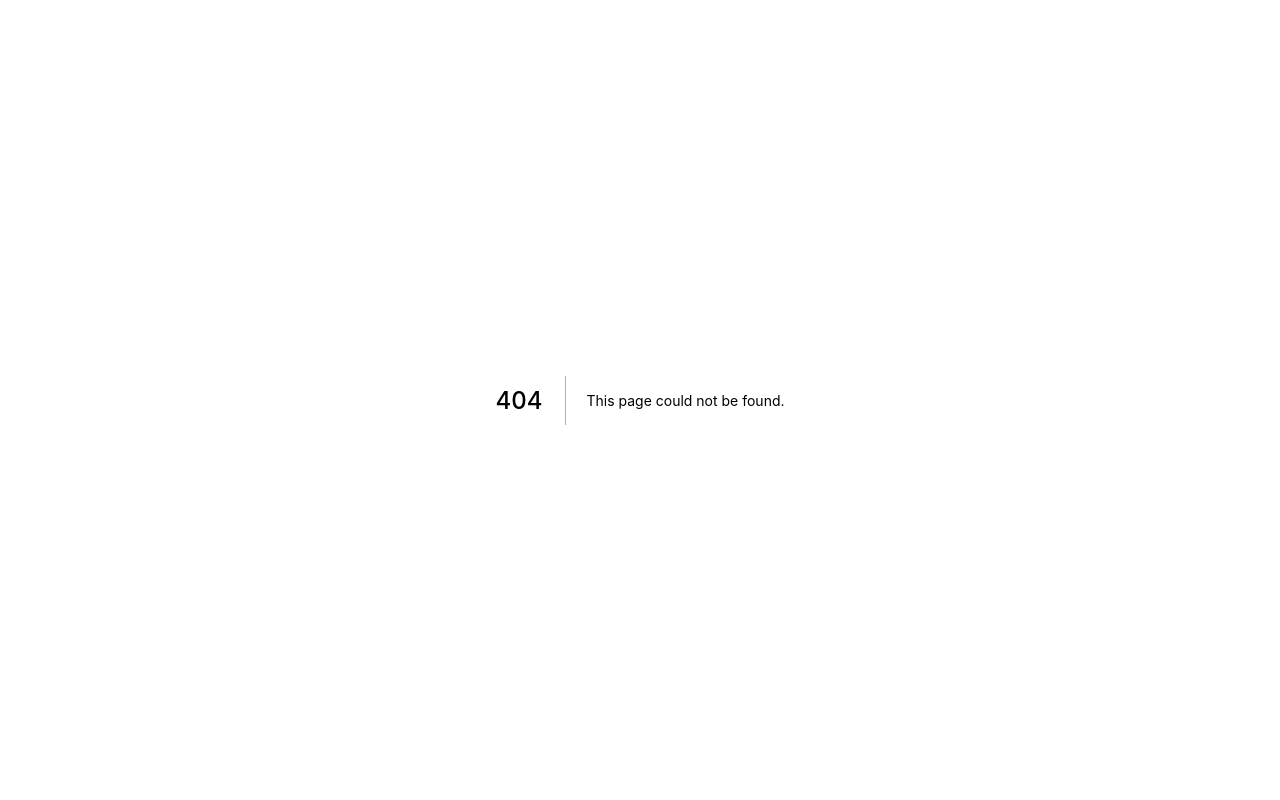
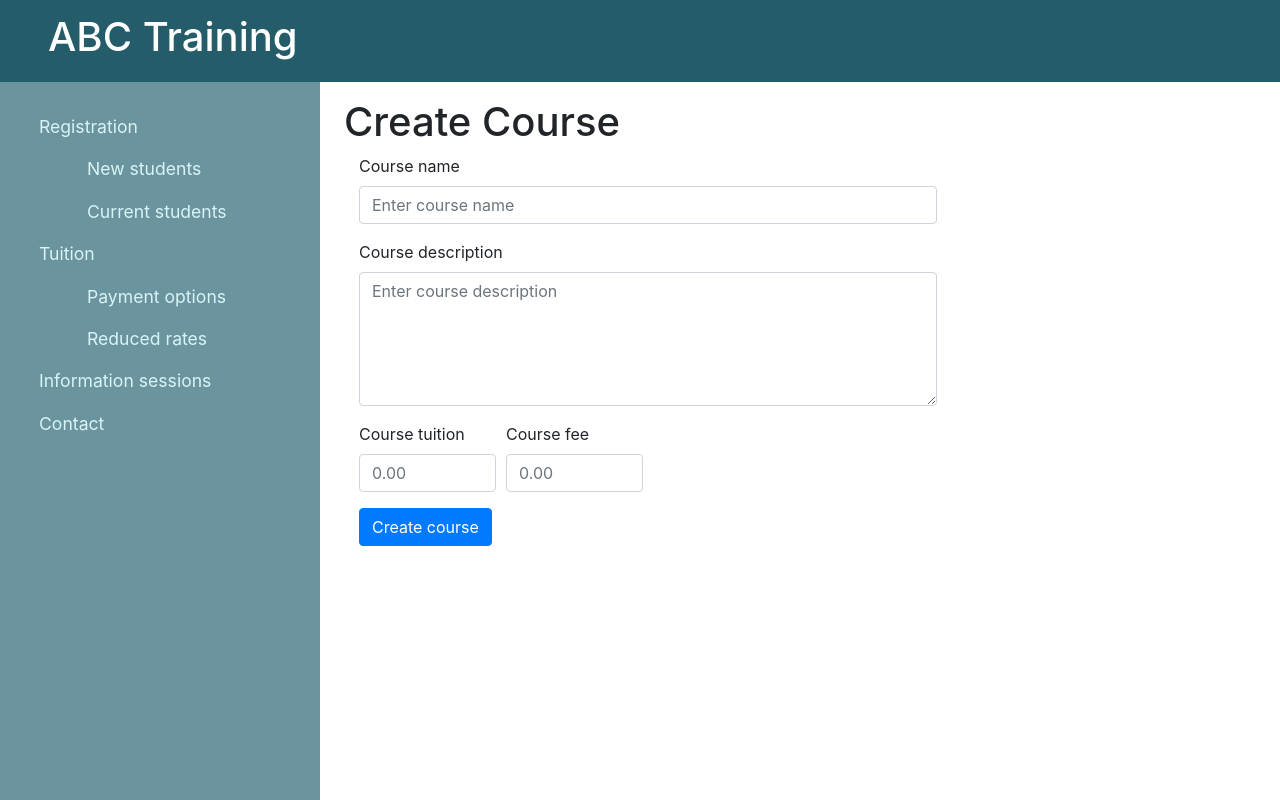
Before and after one commit to AFMS-Rowan-Software-Projects/Microservice-Project-Spring2020, a Next.js app in the folder ui/: page /admin/create in a window 1280 px wide. Before the commit this address had no page. Built offline with nearby package versions, Linux system fonts and the light colour scheme.

Commit message:
Worked on course creation

```diff
--- /dev/null
+++ b/ui/pages/admin/create.js
@@ -0,0 +1,87 @@
+import React from "react";
+import Page from "../../components/Page";
+import Form from "react-bootstrap/Form";
+import FormControl from "react-bootstrap/FormControl";
+import FormGroup from "react-bootstrap/FormGroup";
+import FormLabel from "react-bootstrap/FormLabel";
+import {Button, Col} from "react-bootstrap";
+import {API_URL} from "../_App";
+
+export default class CreateCourse extends React.Component {
+
+	constructor(props) {
+		super(props);
+
+	}
+
+
+	render() {
+		return (
+			<div>
+				<Page>
+					<h1>Create Course</h1>
+					<Col xl={8} lg={8} xs={12}>
+						<Form onSubmit={this.submit}>
+							<FormGroup>
+								<FormLabel htmlFor={"courseName"}>Course name</FormLabel>
+								<FormControl type={"text"} id={"courseName"} placeholder={"Enter course name"} required={true}/>
+							</FormGroup>
+							<FormGroup>
+								<FormLabel htmlFor={"courseDesc"}>Course description</FormLabel>
+								<FormControl as={"textarea"} id={"courseDesc"} placeholder={"Enter course description"} rows={5}/>
+							</FormGroup>
+							<Form.Row>
+								<FormGroup className={"col-sm-3 col-12"}>
+									<FormLabel htmlFor={"courseTuition"}>Course tuition</FormLabel>
+									<FormControl type={"number"} id={"courseTuition"} placeholder={"0.00"} required={true}/>
+								</FormGroup>
+								<FormGroup className={"col-sm-3 col-12"}>
+									<FormLabel htmlFor={"courseFee"}>Course fee</FormLabel>
+									<FormControl type={"number"} id={"courseFee"} placeholder={"0.00"} required={true}/>
+								</FormGroup>
+							</Form.Row>
+							<FormGroup>
+								<Button type={"submit"} variant={"primary"}>Create course</Button>
+							</FormGroup>
+						</Form>
+					</Col>
+				</Page>
+			</div>
+		);
+	}
+
+	async submit(e) {
+
+		e.preventDefault();
+		const name = document.getElementById("courseName").value;
+		const desc = document.getElementById("courseName").value;
+		const tuition = document.getElementById("courseName").value;
+		const fee = document.getElementById("courseName").value;
+
+
+		const data = {
+			"CourseName": name,
+			"CourseDesc": desc,
+			"Tuition": tuition,
+			"Fees": fee,
+			"FeeDesc": "Fee",
+			"Active": 1,
+			"CategoryId": 2
+		};
+
+		// TODO: error handling
+		const res = await fetch(API_URL + "/courses", {
+			"method": "POST",
+			"mode": "no-cors",
+			"headers": {
+				"Content-Type": "application/json",
+				"Accept": "application/json, application/xml, text/plain, text/html, *.*",
+			},
+			"body": JSON.stringify(data)
+		});
+
+		console.log(res.json())
+
+	}
+
+}
```
Also changed, not shown: ui/components/error/Error500.js (added, +25 -0 lines), ui/pages/index.js (+2 -9 lines).
